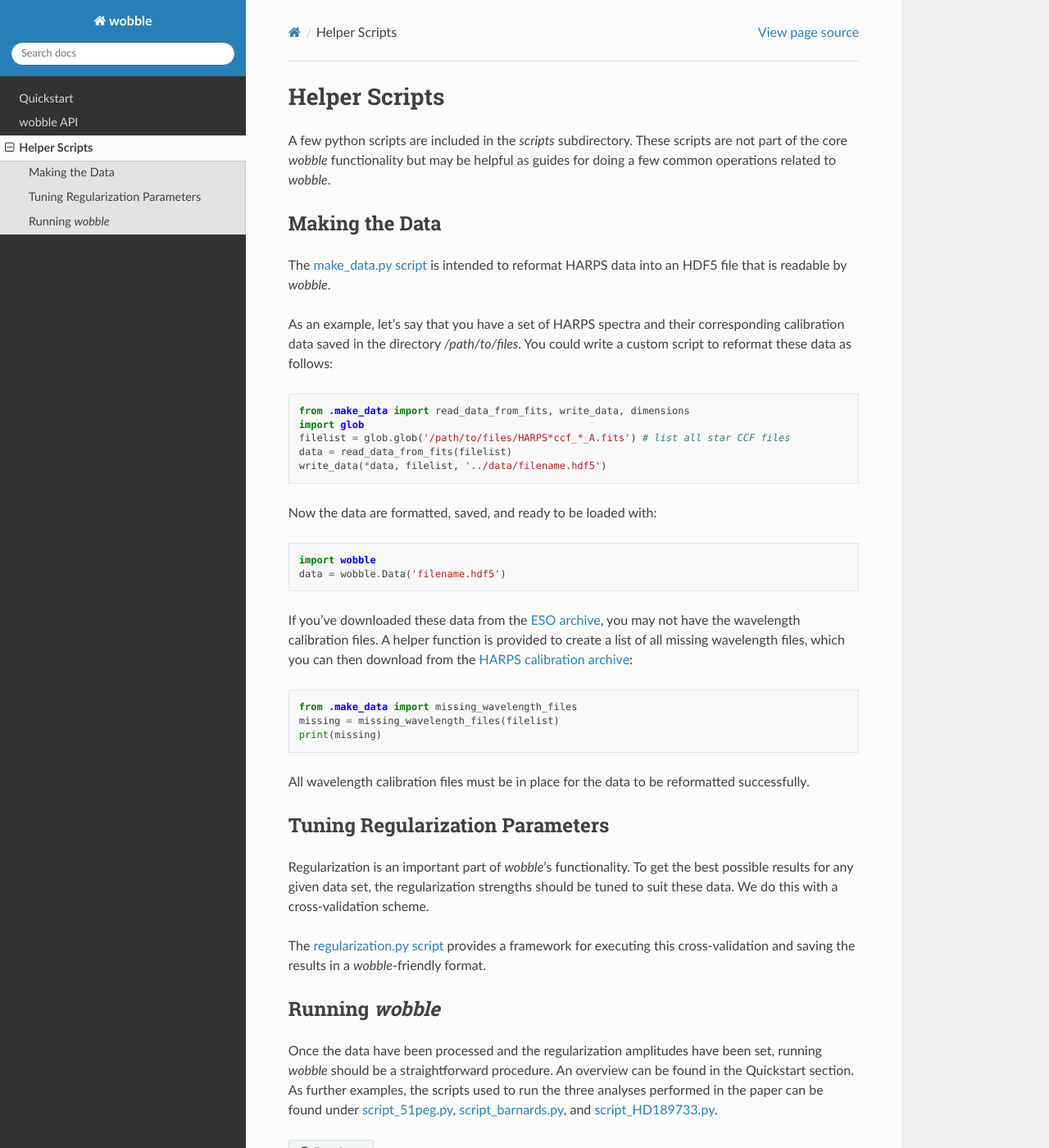
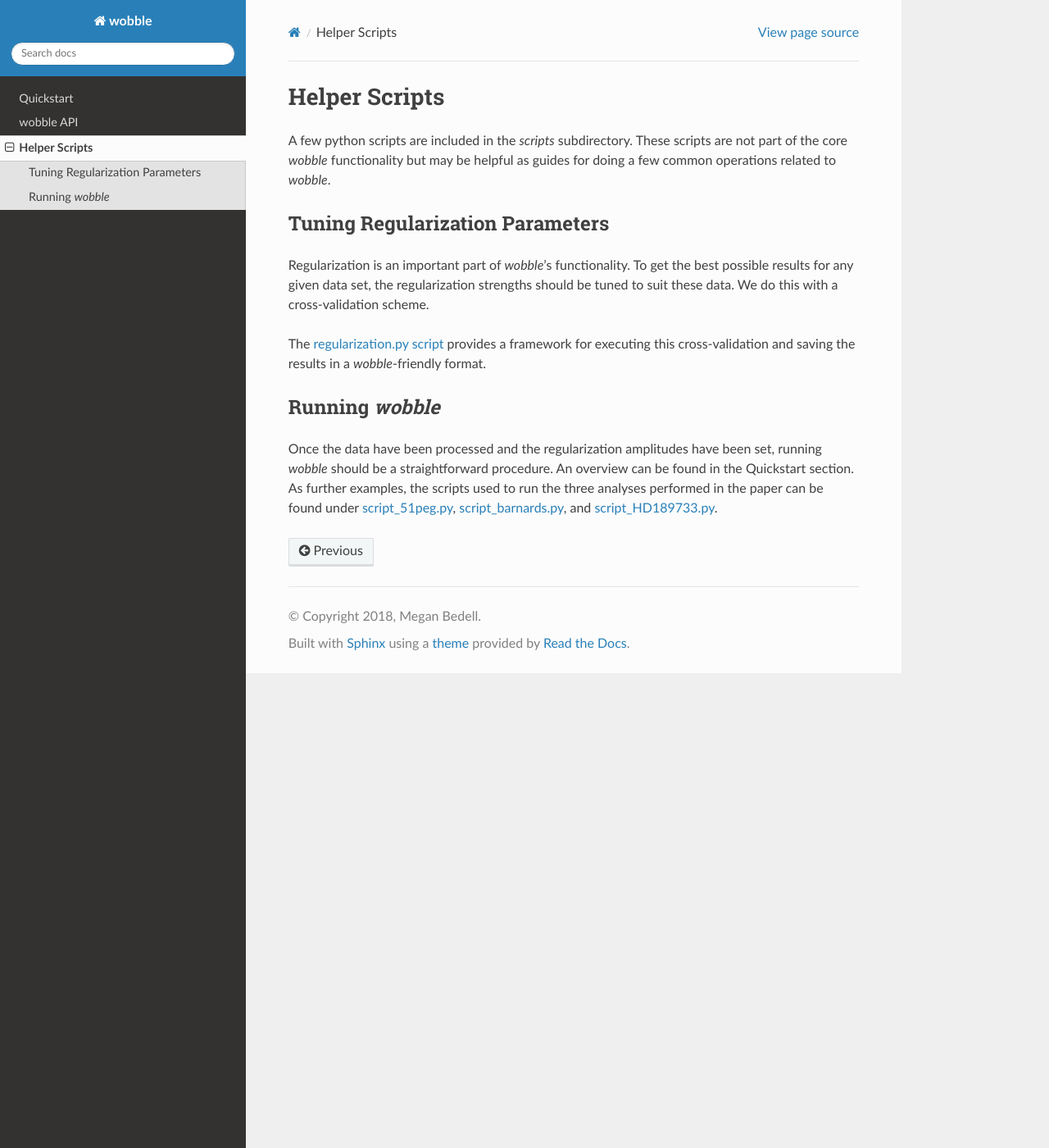
Before and after one commit to megbedell/wobble, a Sphinx documentation site: the page built from docs/scripts.rst, in a window 1280 px wide and 1400 px high. Shown: the whole window at 82% size. Built offline with Sphinx 7.4.7 and the Read the Docs theme 2.0.0, drawn with Linux system fonts in a browser that asks for light colours.

```diff
--- a/docs/scripts.rst
+++ b/docs/scripts.rst
@@ -2,39 +2,6 @@
 ==============
 
 A few python scripts are included in the *scripts* subdirectory. These scripts are not part of the core *wobble* functionality but may be helpful as guides for doing a few common operations related to *wobble*.
-
-Making the Data
----------------
-
-The `make_data.py script <https://github.com/megbedell/wobble/blob/master/scripts/make_data.py>`_ is intended to reformat HARPS data into an HDF5 file that is readable by *wobble*.
-
-As an example, let's say that you have a set of HARPS spectra and their corresponding calibration data saved in the directory `/path/to/files`. You could write a custom script to reformat these data as follows:
-
-.. code-block:: python
-
-	from .make_data import read_data_from_fits, write_data, dimensions
-	import glob
-	filelist = glob.glob('/path/to/files/HARPS*ccf_*_A.fits') # list all star CCF files
-	data = read_data_from_fits(filelist)
-	write_data(*data, filelist, '../data/filename.hdf5')
-
-Now the data are formatted, saved, and ready to be loaded with:
-
-.. code-block:: python
-
-	import wobble
-	data = wobble.Data('filename.hdf5')
-
-If you've downloaded these data from the `ESO archive
-<http://archive.eso.org/wdb/wdb/adp/phase3_main/form>`_, you may not have the wavelength calibration files. A helper function is provided to create a list of all missing wavelength files, which you can then download from the `HARPS calibration archive <http://archive.eso.org/wdb/wdb/eso/repro/form>`_:
-
-.. code-block:: python
-
-	from .make_data import missing_wavelength_files
-	missing = missing_wavelength_files(filelist)
-	print(missing)
-
-All wavelength calibration files must be in place for the data to be reformatted successfully.
 
 Tuning Regularization Parameters
 --------------------------------
```
Also changed, not shown: docs/quickstart.rst (+21 -13 lines), 2 other files.
